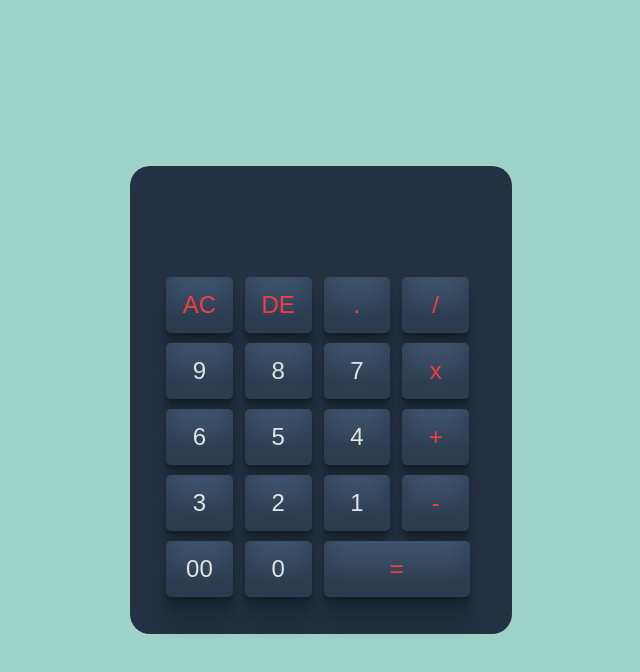
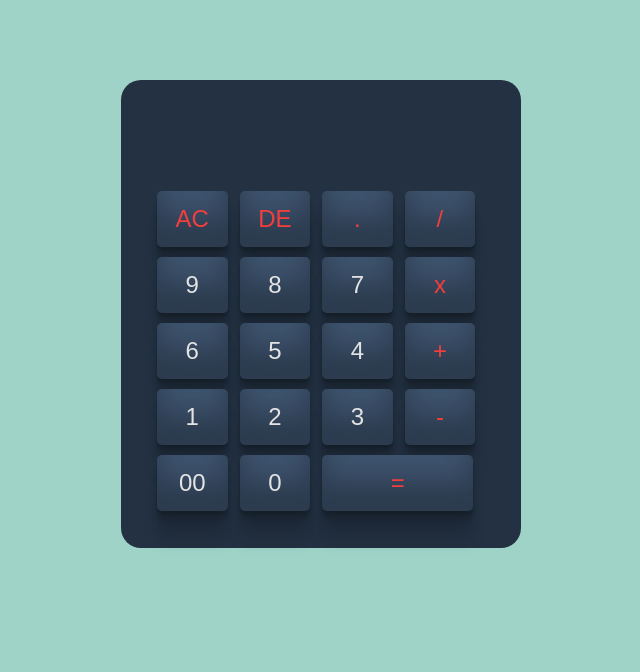
Before and after one commit to Fareedh-7/Calculator-App, a plain HTML site: page index.html in a window 1280 px wide. Shown: the whole page, without its empty margins (319-959 px from the left). Drawn offline with Linux system fonts and the light colour scheme.

Commit message:
Made some changes

```diff
--- a/assets/style.css
+++ b/assets/style.css
@@ -8,11 +8,13 @@ body {
   background-color: #9fd3c7;
 }
 
+.container{
+    width: 100%;
+}
+
 .calculator{
-    height: 100vh;
-    display: flex;
-    justify-content: center;
-    align-items: center;
+    max-width: 400px;
+    margin: 80px auto;
 }
 
 .calculator form{
@@ -36,7 +38,7 @@ body {
 }
 
 .calculator form .display{
-    width: 95%;
+    width: 94%;
     background: transparent;
     box-shadow: none;
     text-align: right;
@@ -49,5 +51,5 @@ body {
 }
 
 .calculator form .equal{
-    width: 46%;
+    width: 45%;
 }
--- a/index.html
+++ b/index.html
@@ -20,7 +20,7 @@
                 <input type="button" value="/" class="operators">
             </div>
             <div>
-                <input type="button" value="9">
+                <input type="button" value="9" onclick=  "display.value+='9'">
                 <input type="button" value="8">
                 <input type="button" value="7">
                 <input type="button" value="x" class="operators">
@@ -32,9 +32,9 @@
                 <input type="button" value="+" class="operators">
             </div>
             <div>
+                <input type="button" value="1">
+                <input type="button" value="2">
                 <input type="button" value="3">
-                <input type="button" value="2">
-                <input type="button" value="1">
                 <input type="button" value="-" class="operators">
             </div>
             <div>
```
